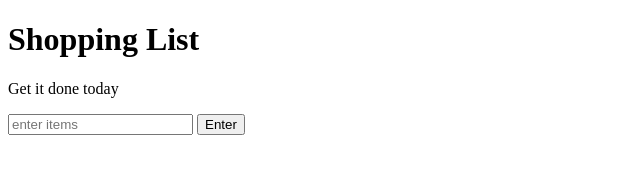
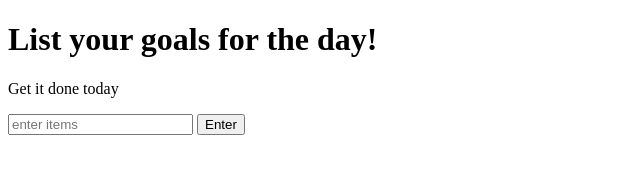
Before and after one commit to JeffreyAdu/To-do-List-1, a plain HTML site: page index.html in a window 1280 px wide. Shown: the whole page, without its empty margins (0-640 px from the left). Drawn offline with Linux system fonts and the light colour scheme.

Commit message:
Update index.html

```diff
--- a/index.html
+++ b/index.html
@@ -5,17 +5,11 @@
 	<link rel="stylesheet" type="text/css" href="style.css">
 </head>
 <body>
-	<h1>Shopping List</h1>
+	<h1>List your goals for the day!</h1>
 	<p id="first">Get it done today</p>
 	<input id="userinput" type="text" placeholder="enter items">
 	<button id="enter">Enter</button>
 	<ul id= "todo-list">
-		<!-- <li class="bold red" random="23">Notebook</li>
-		<li > <span>Buy groceries</span></li>
-		<li ><span>Spinach</span></li>
-		<li ><span>Rice</span></li>
-		<li ><span>Birthday Cake</span></li>
-		<li ><span>Candles</span></li> -->
 	</ul>
 	<script type="text/javascript" src="script.js"></script>
 </body>
```
